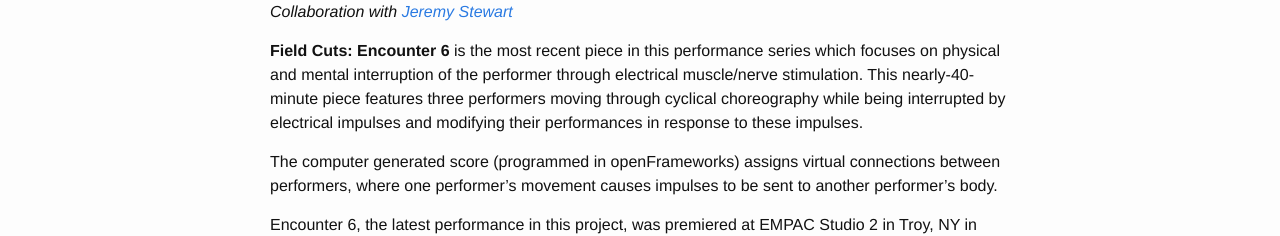
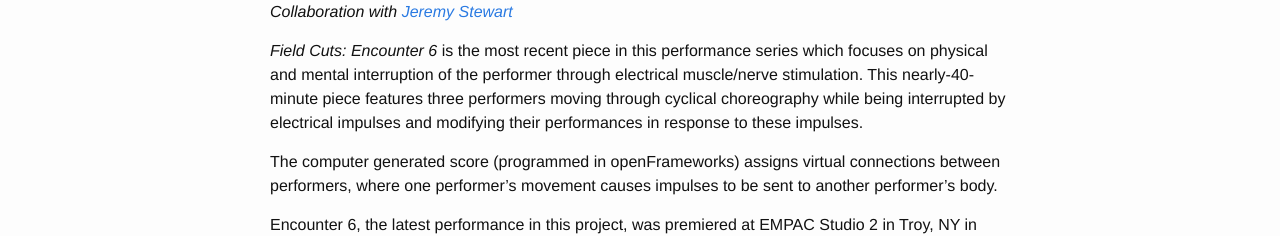
Before and after one commit to kmichaelfox/kmichaelfox.github.io, a Jekyll site: the page built from _posts/works/2016-3-24-field-cuts-encounter-6.md, in a window 1280 px wide. Shown: the part 531-767 px from the top of the page. Built offline with Jekyll 4.4.1, drawn with Linux system fonts in a browser that asks for light colours.

```diff
--- a/_posts/works/2016-3-24-field-cuts-encounter-6.md
+++ b/_posts/works/2016-3-24-field-cuts-encounter-6.md
@@ -10,7 +10,7 @@ tags: [performance, movement, openFrameworks, supercollider]
 
 *Collaboration with [Jeremy Stewart](http://blindelephants.com)*
 
-__Field Cuts: Encounter 6__ is the most recent piece in this performance series which focuses on physical and mental interruption of the performer through electrical muscle/nerve stimulation. This nearly-40-minute piece features three performers moving through cyclical choreography while being interrupted by electrical impulses and modifying their performances in response to these impulses.
+_Field Cuts: Encounter 6_ is the most recent piece in this performance series which focuses on physical and mental interruption of the performer through electrical muscle/nerve stimulation. This nearly-40-minute piece features three performers moving through cyclical choreography while being interrupted by electrical impulses and modifying their performances in response to these impulses.
 
 The computer generated score (programmed in openFrameworks) assigns virtual connections between performers, where one performer's movement causes impulses to be sent to another performer's body.
 
```
